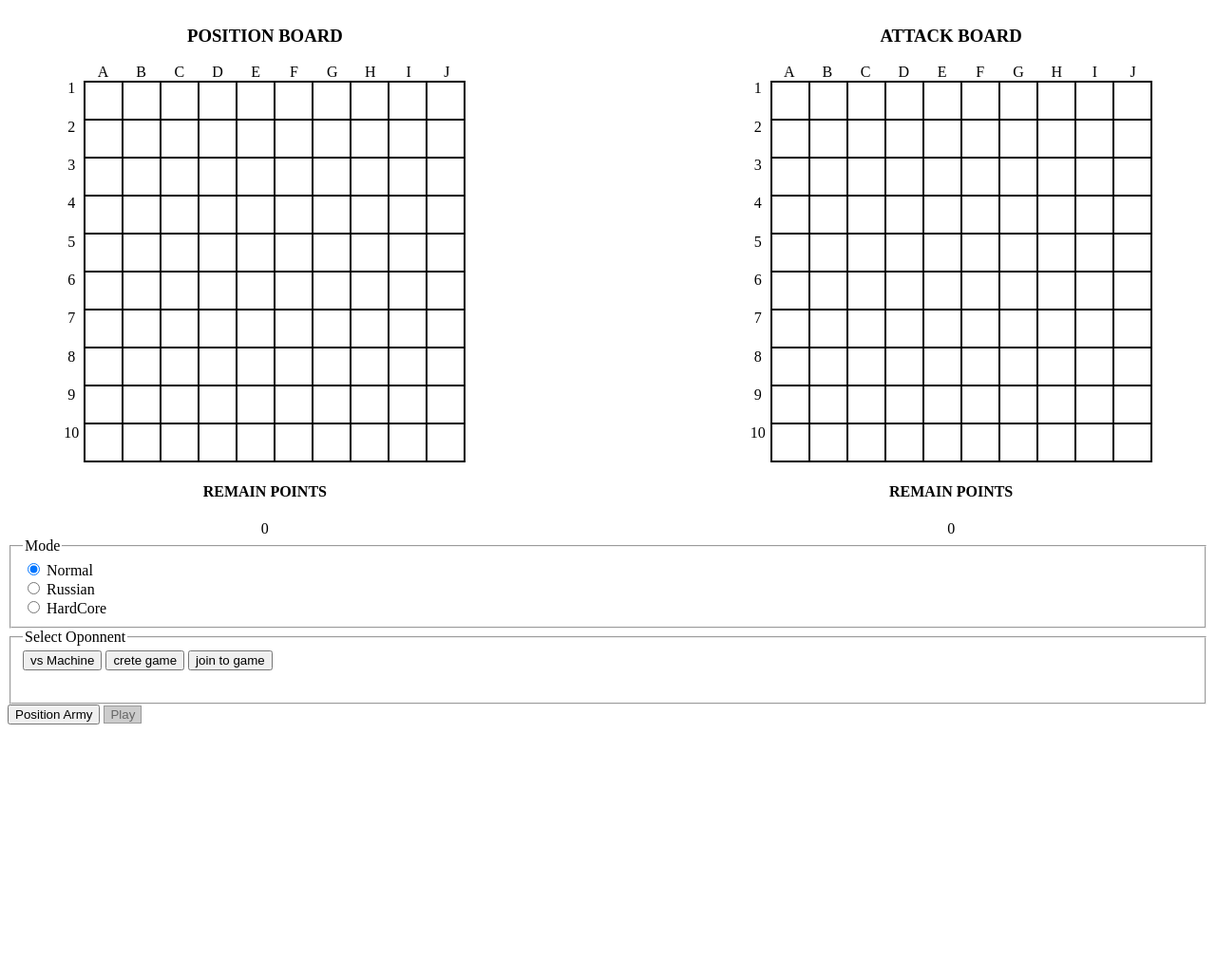
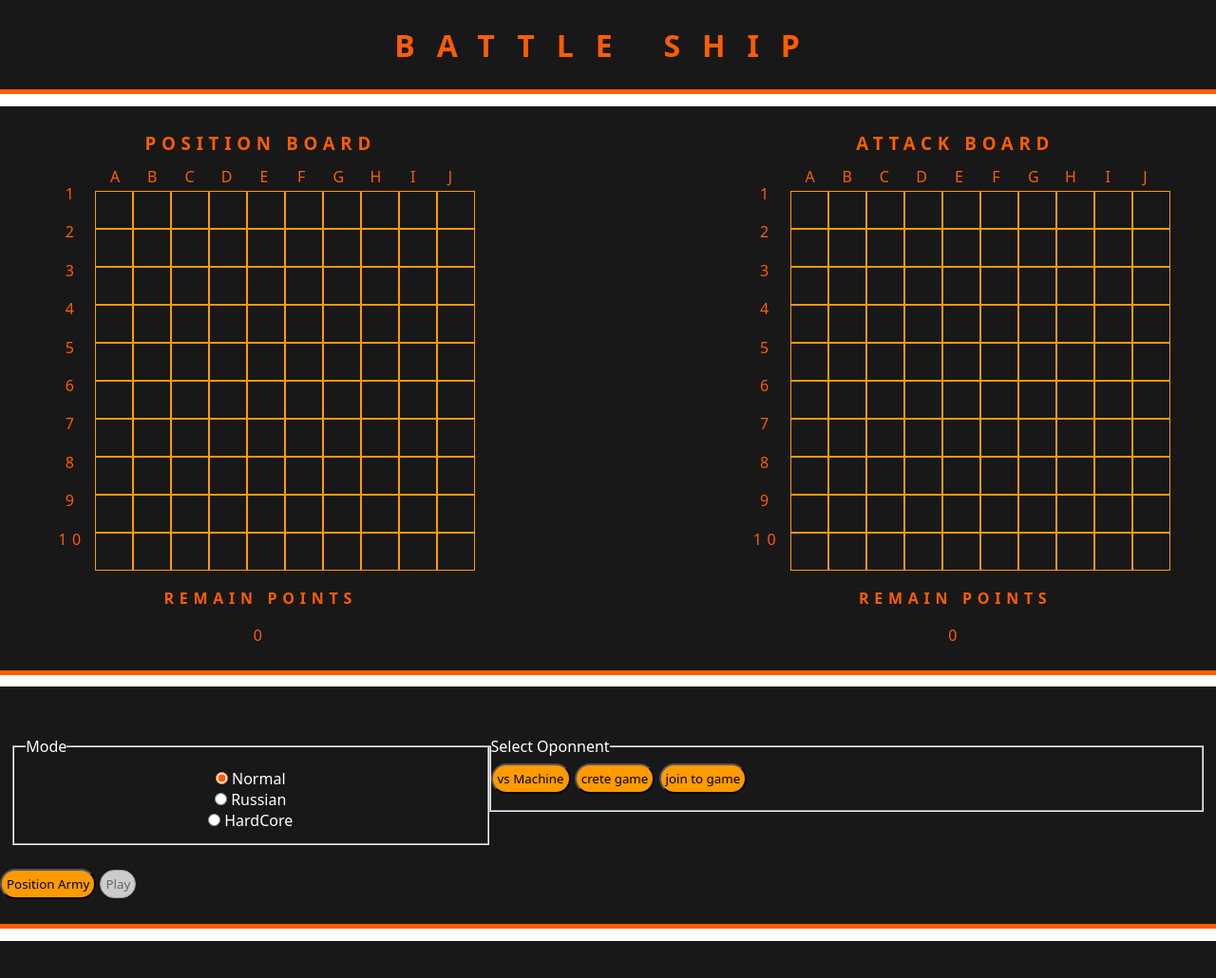
Before and after one commit to JuanG493/BattleShipODP, a website built with webpack: page public/index.html in a window 1280 px wide. Shown: the whole page at 95% size. Before the commit the page ends 800 px from the top, so only its background shows below. Built offline with nearby package versions, Linux system fonts and the light colour scheme; no server answers; a web font is replaced by a local one.

Commit message:
adding basic style

```diff
--- a/public/index.html
+++ b/public/index.html
@@ -5,13 +5,18 @@
     <meta charset="UTF-8">
     <meta name="viewport" content="width=device-width, initial-scale=1.0">
     <title>Document</title>
+    <style>
+        @import url('https://fonts.googleapis.com/css2?family=Geostar&family=Rubik+Iso&display=swap');
+    </style>
 
 </head>
 
 <body>
     <script src="https://cdn.socket.io/4.6.1/socket.io.min.js"></script>
     <script defer src="../dist/bundle.js"></script>
-    <header></header>
+    <header>
+        <h1>battle Ship</h1>
+    </header>
     <main>
         <div id="container">
 
@@ -48,16 +53,23 @@
 
         <section id="show_ships"></section>
         <section id="buttons_play">
+            <div id="mode_select">
+
                 <fieldset id="mode">
                     <legend>Mode</legend>
+                    <div>
+
                         <input type="radio" class="md" id="normal" name="mode" value="N" checked />
                         <label for="normal">Normal</label><br />
-
+                    </div>
+                    <div>
                         <input type="radio" class="md" id="russian" name="mode" value="R" />
                         <label for="russian">Russian</label><br />
-
+                    </div>
+                    <div>
                         <input type="radio" id="hardcore" class="md" name="mode" value="H" />
                         <label for="hardcore">HardCore</label>
+                    </div>
                 </fieldset>
                 <fieldset id="game">
                     <legend>Select Oponnent</legend>
@@ -65,23 +77,23 @@
                         <button id="vs_machine" value="machine">vs Machine</button>
                         <button id="vs_friend" value="create">crete game</button>
                         <button id="join_game" value="join">join to game</button>
-
                     </div>
-
                     <div id="nameRoom" class="selected">
                         <label for="nameRoom_inp">Enter the room name:</label>
                         <input id="nameRoom_inp" type="text">
-
                     </div>
                 </fieldset>
 
             </div>
+            <div id="set_buttons">
+
                 <button id="make_army">Position Army</button>
                 <button id="play" disabled>Play</button>
                 <button id="rand" class="selected">Random</button>
 
                 <button id="restar" class="selected">Restar</button>
                 <button id="leave" class="selected">Leave</button>
+            </div>
         </section>
         <section>
             <div id="state"></div>
--- a/public/js/index.js
+++ b/public/js/index.js
@@ -140,11 +140,7 @@ btnMakeArmy.addEventListener("click", async () => {
 function hablePanel() {
     player = new Player(gameModeSelected());
     positionShipsOn(player)
-
-
-
     controlDrag(); //start here //..................................here draw
-
 
     disabledHtmlBtn(btnMakeArmy, true)
     disabledHtmlBtn(btnPlay, false)
--- a/public/js/socketIOControl.js
+++ b/public/js/socketIOControl.js
@@ -51,7 +51,7 @@ export function handleCreateRoom() {
     })
 }
 
-//let a partner to joint a room that have been created
+//let a partner to joint a room that had been created
 export async function handleJointToGame() {
     return new Promise((resolve, reject) => {
         let roomName = inputNameRoom.value
--- a/public/js/style.css
+++ b/public/js/style.css
@@ -1,24 +1,83 @@
 * {
     box-sizing: border-box;
+    font-family: 'Rubik Iso', system-ui;
+    padding: 0;
+    margin: 0;
 }
 
+:root {
+    --main-oragange: #ff9a00;
+    --dark-orange: #ff5d00;
+    --main-blue: #0065ff;
+    --light-blue: #00a2ff;
+    --main-black: #000000b2;
+    --dark-black: #000000e7;
+}
+
+html {
+    /* height: 100%; */
+}
+
+body {
+    /* min-height: 100%; */
+    /* position: relative; */
+}
+
+/* header section */
+
+header {
+    background-color: var(--light-orange);
+    text-align: center;
+    border-bottom: 5px solid var(--dark-orange);
+    padding: 2%;
+    margin-bottom: 1%;
+    background-color: var(--dark-black);
+}
+
+header h1 {
+    text-transform: uppercase;
+    color: var(--dark-orange);
+    font-weight: bold;
+    letter-spacing: 1cap;
+}
+
+/* main */
+
+
+/* container*/
+
 #container {
+    background-color: var(--dark-black);
     display: grid;
+    padding: 2% 0%;
     grid-template-columns: 3fr 1fr 3fr;
     justify-content: space-around;
     text-align: center;
     text-transform: uppercase;
-    /* justify-content: center; */
     align-items: center;
     justify-items: center;
-
+    color: var(--dark-orange);
+    border-bottom: 5px solid var(--dark-orange);
+    letter-spacing: 0.5cap;
 }
 
+#container h4 {
+    padding: 4% 0;
+}
+
+section h3 {
+    margin-bottom: 2%;
+}
+
+input[type=radio] {
+    accent-color: var(--dark-orange);
+}
 
 
 #board_pst,
 #board_atk {
-    border: 1px solid black;
+    background-color: var(--blue);
+    /* border: 1px solid black; */
     /* border-collapse: collapse; */
     /* width: 500px; */
     /* height: 500px; */
@@ -34,12 +93,10 @@
 
 #board_pst div,
 #board_atk div {
-    /* width: 50px; */
     width: 100%;
-    /* height: 50px; */
-    border: 1px solid black;
+    /* border: 1px solid black; */
+    border: 1px solid var(--main-oragange);
     margin: 0 -10px 0 0;
-    /* background-color: blueviolet; */
 }
 
 .ship {
@@ -59,6 +116,10 @@
     display: flex;
     /* width: 400px; */
     text-align: center;
+    /* color: var(--dark-orange); */
+    /* color: white; */
+    /* font-weight: bolder; */
+    padding: 1%;
     /* text-transform: uppercase; */
 }
 
@@ -76,6 +137,9 @@
     margin-right: 5px;
     /* justify-content: center; */
     align-content: center;
+    /* color: var(--dark-orange); */
+    padding: 1%;
+    /* font-weight: bolder; */
 
 }
 
@@ -154,13 +218,72 @@ button:disabled {
     height: 80px;
 }
 
-
-
 #btn_select_opt {
     padding-bottom: 10px;
 }
 
 div.dispo {
-    background-color: aqua;
+    background-color: var(--light-blue);
+}
 
+/* panel btns */
+#buttons_play {
+    margin: 1% 0;
+    background-color: var(--dark-black);
+    color: var(--dark-orange);
+    /* display: flex; */
+    justify-content: center;
+    align-items: center;
+    align-content: center;
+    border: 0;
+    padding: 2% 0;
+    border-bottom: 5px solid var(--dark-orange);
+    /* margin-bottom: 10px; */
 }
+
+#mode_select {
+    /* height: 50%; */
+    color: white;
+    display: flex;
+    justify-content: center;
+    align-content: center;
+    padding: 2% 1%;
+}
+
+#mode {
+    display: flex;
+    flex-direction: column;
+    align-items: center;
+    padding: 1%;
+    width: 40%;
+    justify-content: space-evenly;
+}
+
+
+
+#game {
+    width: 60%;
+    display: flex;
+    align-items: center;
+    /* justify-content: space-evenly; */
+}
+
+input[type=radio] {
+    accent-color: var(--dark-orange);
+}
+
+button {
+    background-color: var(--main-oragange);
+    color: black;
+    padding: 5px;
+    border-radius: 25px;
+}
+
+/* footer */
+footer {
+    position: absolute;
+    /* position: fixed; */
+    width: 100%;
+    height: 50px;
+    background-color: var(--dark-black);
+}
```
Also changed, not shown: dist/bundle.js. Lines whose indentation alone changed are shown as unchanged.
